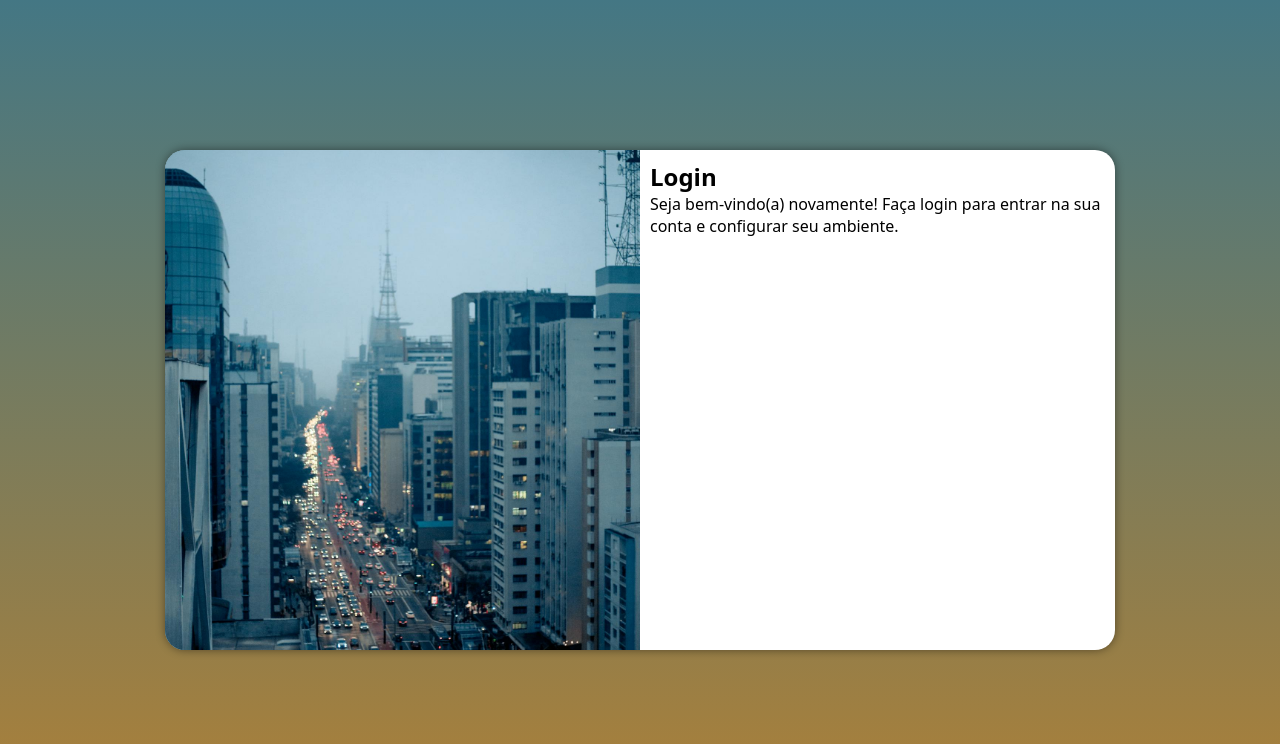
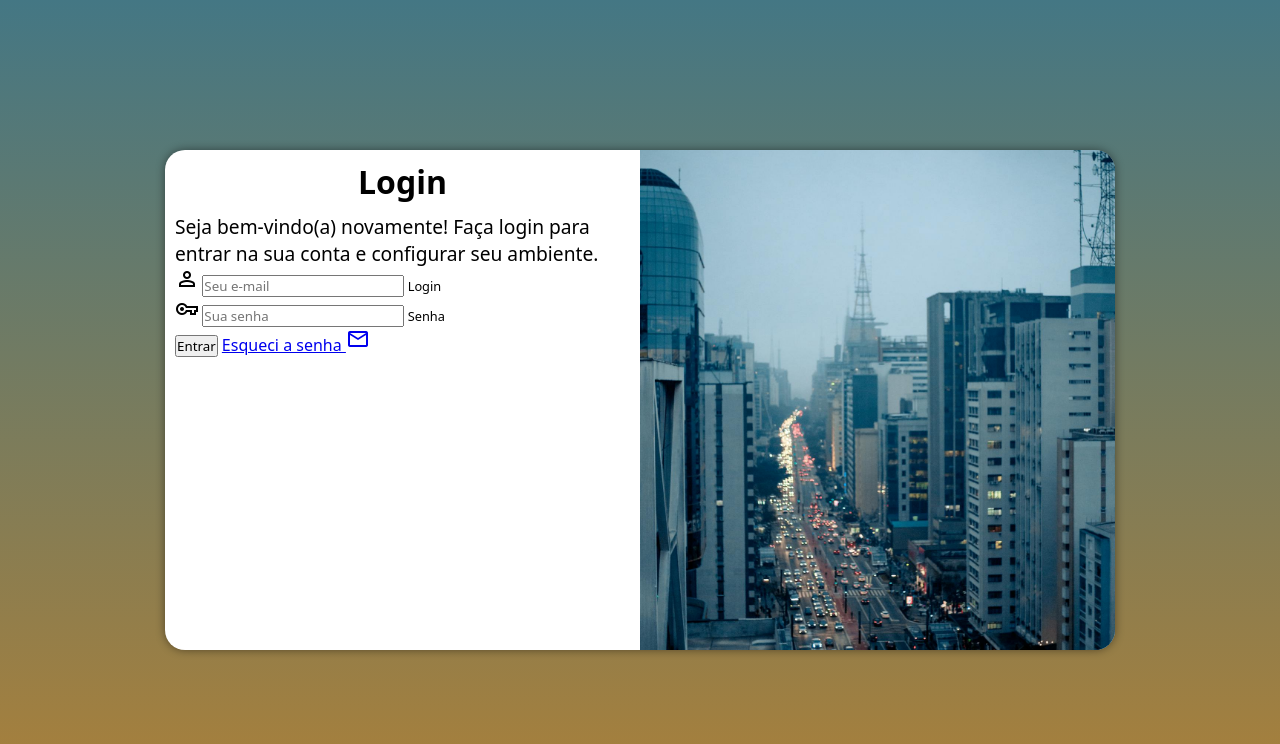
Before and after one commit to DanielOwadaSantos/projeto-login, a plain HTML site: page index.html in a window 1280 px wide. Drawn offline with nearby package versions, Linux system fonts and the light colour scheme.

Commit message:
add formulario

```diff
--- a/estilos/media-query.css
+++ b/estilos/media-query.css
@@ -27,13 +27,18 @@
         width: 950px;
     }
     section#login > div#imagem{
+        float: right;
+        width: 50%;
+        height: 100%;
+    }
+    section#login > div#formulario{
         float: left;
         width: 50%;
-        height: 100%;
-
     }
-    section#login > div#formulario{
-        float: right;
-        width: 50%;
+    div#formulario > h1{
+        font-size: 2em;
+    }
+    div#formulario > p{
+        font-size: 1.2em;
     }
 }
--- a/estilos/style.css
+++ b/estilos/style.css
@@ -46,3 +46,13 @@ section#login > div#formulario{
     display: block;
     padding: 10px;
 }
+div#formulario > h1{
+    text-align: center;
+    margin-bottom: 10px;
+}
+div#formulario > p{
+    font-size: 0.8em;
+}
+div.campo{
+    font-size: 0.8em;
+}
--- a/index.html
+++ b/index.html
@@ -6,6 +6,7 @@
     <title>Login</title>
     <link rel="stylesheet" href="estilos/style.css">
     <link rel="stylesheet" href="estilos/media-query.css">
+    <link href="https://fonts.googleapis.com/css2?family=Material+Symbols+Outlined" rel="stylesheet" />
 </head>
 <body>
     <main>
@@ -16,8 +17,21 @@
             <div id="formulario">
                 <h1>Login</h1>
                 <p>Seja bem-vindo(a) novamente! Faça login para entrar na sua conta e configurar seu ambiente.</p>
-                <form action="cadastro.php" method="post">
-
+                <form action="cadastro.php" method="post" autocomplete="on">
+                    <div class="campo">
+                        <span class="material-symbols-outlined">person</span>
+                        <input type="email" name="email" id="iemail" placeholder="Seu e-mail" autocomplete="email" required maxlength="30">
+                        <label for="iemail">Login</label>
+                    </div>
+                    <div class="campo">
+                        <span class="material-symbols-outlined">vpn_key</span>
+                        <input type="password" name="senha" id="isenha" placeholder="Sua senha" autocomplete="current-password" required minlength="8" maxlength="20">
+                        <label for="isenha">Senha</label>
+                    </div>
+                    <input type="submit" value="Entrar">
+                    <a href="esqueci.html">
+                        Esqueci a senha <span class="material-symbols-outlined">mail</span>
+                    </a>
                 </form>
             </div>
         </section>
```
